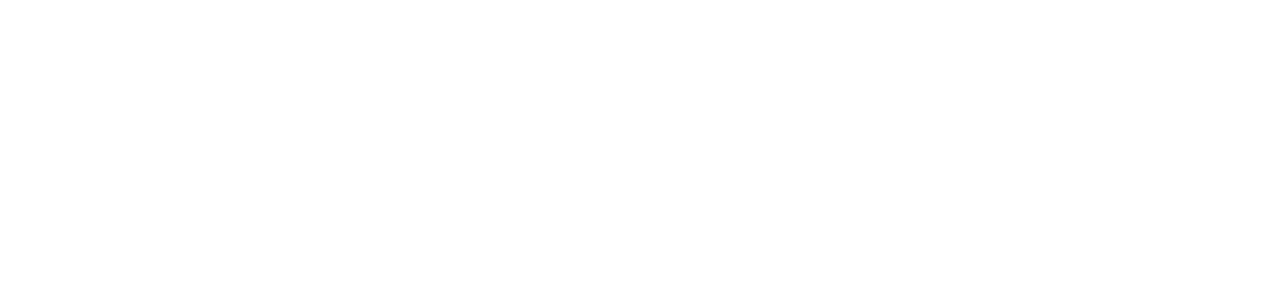
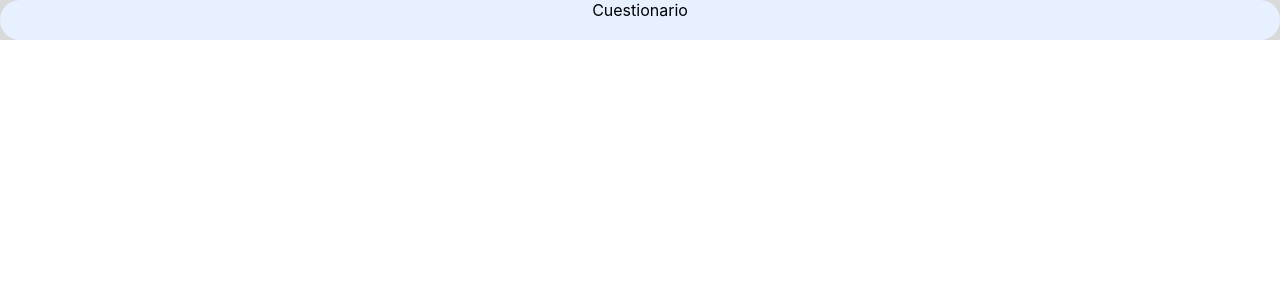
Before and after one commit to HardBoris/studytor-spa, a React (Create React App) app: page /cuestionario in a window 1280 px wide. Shown: the top 300 px of the page. Built offline with nearby package versions, Linux system fonts and the light colour scheme.

Commit message:
feat: bgformulario

```diff
--- a/src/components/BGbutton/index.tsx
+++ b/src/components/BGbutton/index.tsx
@@ -1,5 +1,5 @@
 import { ButtonHTMLAttributes, ReactNode } from "react";
-import "./style.css";
+import "./button.css";
 interface ButtonProps extends ButtonHTMLAttributes<HTMLButtonElement> {
   children: ReactNode;
   variant?: string;
--- /dev/null
+++ b/src/components/BGformulario/formulario.css
@@ -0,0 +1,27 @@
+form {
+  height: auto;
+  width: 100%;
+  margin: auto;
+  padding-bottom: 20px;
+  /* border: 1px solid black; */
+  display: flex;
+  flex-direction: column;
+  justify-content: space-evenly;
+  align-items: center;
+  border-radius: 20px;
+  background-color: var(--primary-light);
+}
+
+.vertical-form {
+  display: flex;
+  flex-direction: column;
+  justify-content: space-evenly;
+  align-items: center;
+}
+
+.horizontal-form {
+  display: flex;
+  flex-direction: row;
+  justify-content: space-evenly;
+  align-items: center;
+}
--- /dev/null
+++ b/src/components/BGformulario/index.tsx
@@ -0,0 +1,15 @@
+import { ReactNode } from "react";
+import "./formulario.css";
+
+interface FormularioProps {
+  children: ReactNode;
+  onSubmit?: () => void;
+  clase?: string;
+  orientacion?: string;
+}
+
+export const BGformulario = ({ children, clase, ...rest }: FormularioProps) => (
+  <form {...rest} className={clase}>
+    {children}
+  </form>
+);
--- /dev/null
+++ b/src/pages/Cuestionario/index.tsx
@@ -0,0 +1,9 @@
+import { BGformulario } from "../../components/BGformulario";
+
+export const Cuestionario = () => {
+  return (
+    <>
+      <BGformulario>Cuestionario</BGformulario>
+    </>
+  );
+};
--- a/src/routes/PublicRoutes.tsx
+++ b/src/routes/PublicRoutes.tsx
@@ -1,5 +1,6 @@
 import { Outlet, Route, Routes } from "react-router-dom";
 import { Pruebas } from "../pages/Pruebas";
+import { Cuestionario } from "../pages/Cuestionario";
 // import { Home } from "../pages/Home";
 // import { Purchases } from "../pages/Purchases";
 // import { PurchaseRequisition } from "../pages/Purchases/PurchaseRequisition";
@@ -14,6 +15,7 @@
     <>
       <Routes>
         <Route path="/" element={<Pruebas />} />
+        <Route path="/cuestionario" element={<Cuestionario />} />
       </Routes>
       <Outlet />
     </>
```
Also changed, not shown: src/components/BGbutton/button.css (renamed from src/components/BGbutton/style.css).
